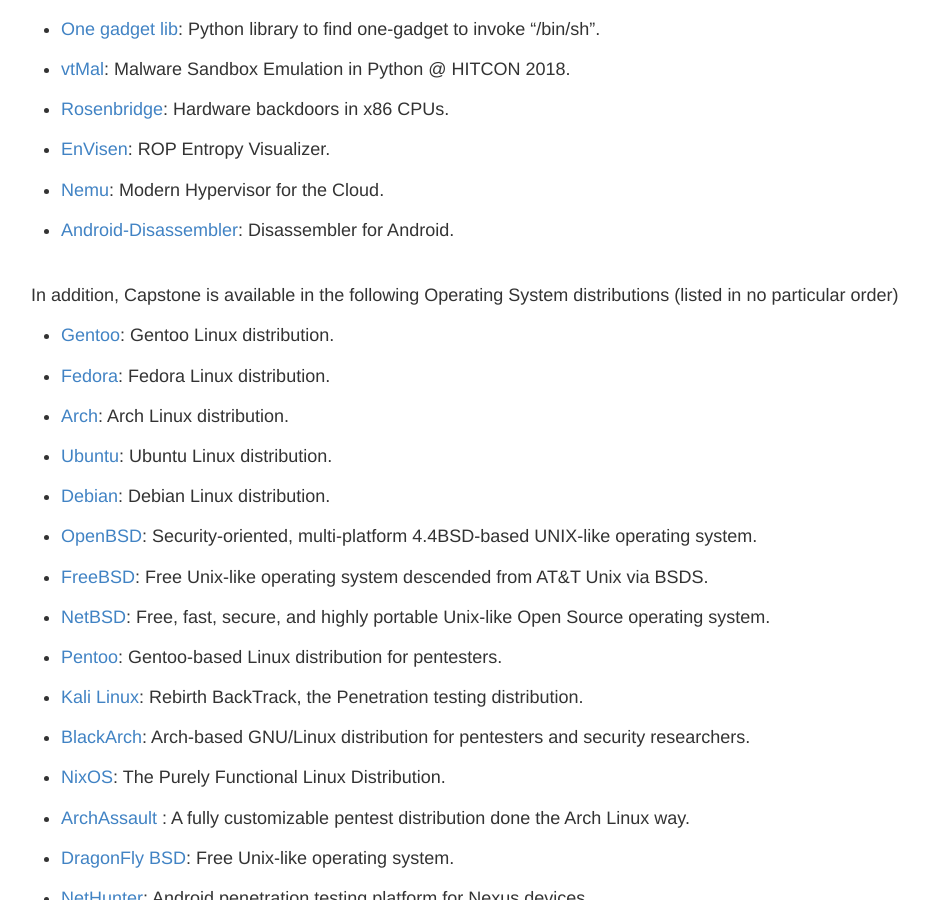
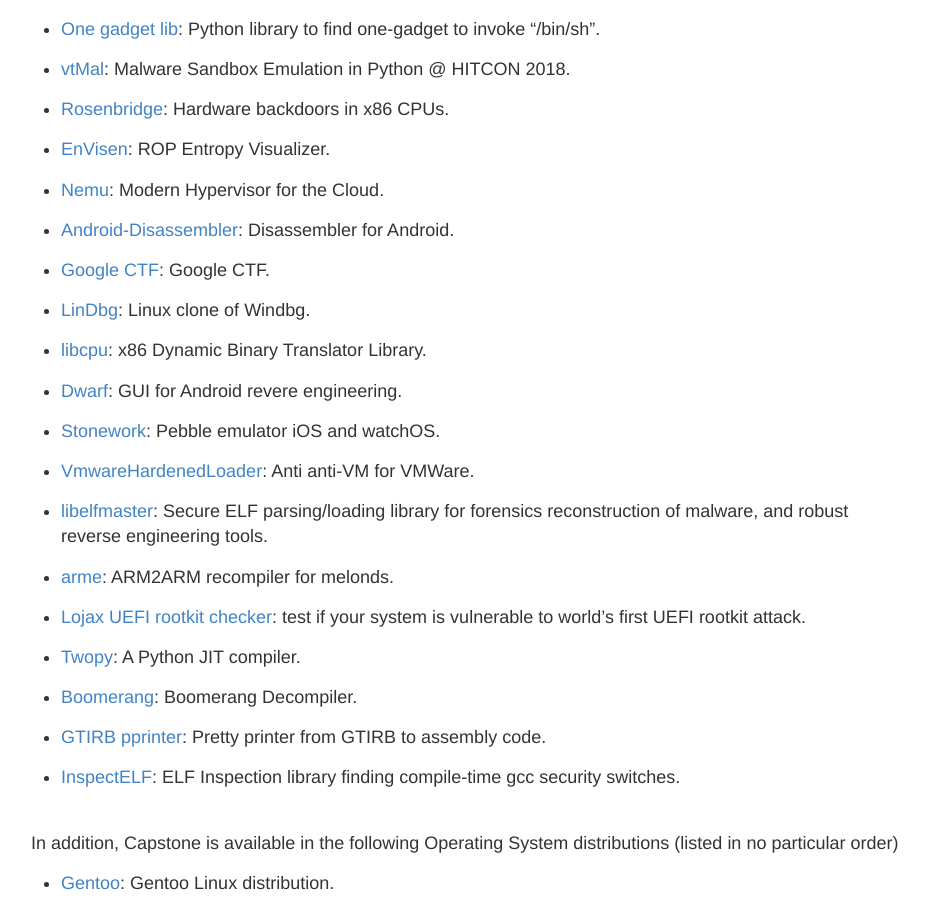
Before and after one commit to capstone-engine/capstone-engine.github.io, a Jekyll site: the page built from showcase.md, in a window 1280 px wide and 900 px high, scrolled down 16829 px. Shown: the whole window, without its empty margins (169-1098 px from the left). Built offline with Jekyll 4.4.1, drawn with Linux system fonts in a browser that asks for light colours.

Commit message:
showcase

```diff
--- a/showcase.md
+++ b/showcase.md
@@ -817,6 +817,33 @@
 
 - [Android-Disassembler](https://github.com/KYHSGeekCode/Android-Disassembler): Disassembler for Android.
 
+- [Google CTF](https://github.com/google/google-ctf): Google CTF.
+
+- [LinDbg](https://github.com/shareef12/lindbg): Linux clone of Windbg.
+
+- [libcpu](https://github.com/S2E/libcpu): x86 Dynamic Binary Translator Library.
+
+- [Dwarf](https://github.com/iGio90/Dwarf): GUI for Android revere engineering.
+
+- [Stonework](https://github.com/zydeco/stonework): Pebble emulator iOS and watchOS.
+
+- [VmwareHardenedLoader](https://github.com/hzqst/VmwareHardenedLoader): Anti anti-VM for VMWare.
+
+- [libelfmaster](https://github.com/elfmaster/libelfmaster): Secure ELF parsing/loading library for forensics reconstruction of malware, and robust reverse engineering tools.
+
+- [arme](https://github.com/pent0/arme): ARM2ARM recompiler for melonds.
+
+- [Lojax UEFI rootkit checker](https://github.com/evgind/lojax_uefi_rootkit_checker): test if your system is vulnerable to world's first UEFI rootkit attack.
+
+- [Twopy](https://github.com/jpages/twopy): A Python JIT compiler.
+
+- [Boomerang](https://github.com/BoomerangDecompiler/boomerang): Boomerang Decompiler.
+
+- [GTIRB pprinter](https://github.com/GrammaTech/gtirb-pprinter): Pretty printer from GTIRB to assembly code.
+
+- [InspectELF](https://github.com/bit65/inspectelf): ELF Inspection library finding compile-time gcc security switches.
+
+
 <br>
 In addition, Capstone is available in the following Operating System distributions (listed in no particular order)
 
```
Also changed, not shown: other parts of showcase.md (+1 -1 lines).
